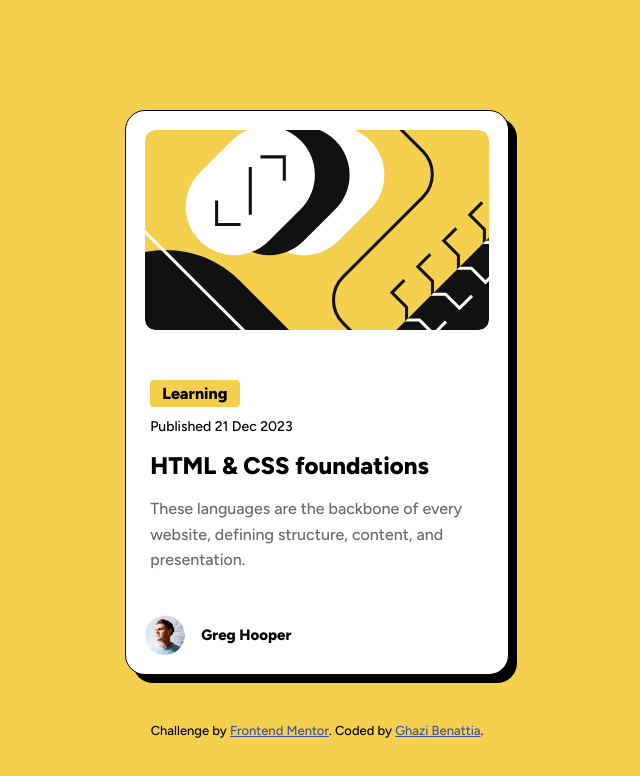
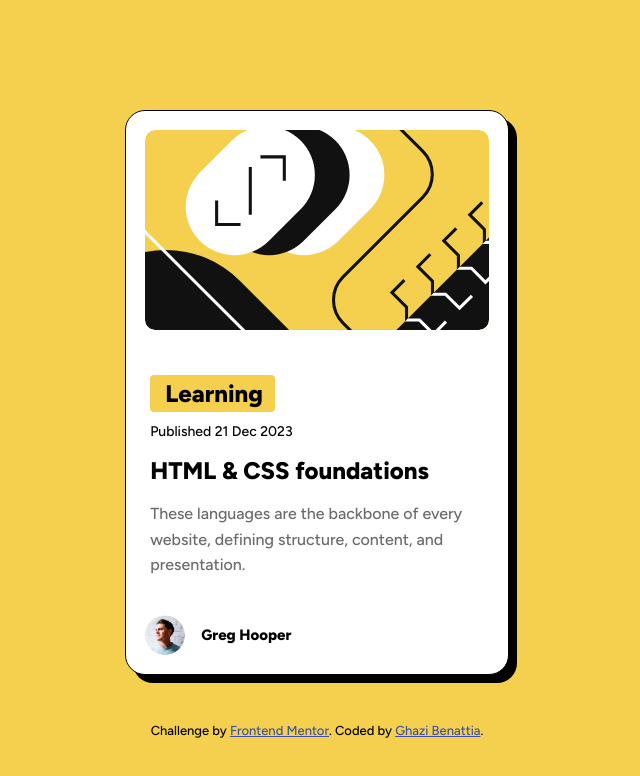
Before and after one commit to ghazibenattia/Blog-Preview-Card-Challenge-Solution, a plain HTML site: page index.html in a window 1280 px wide. Shown: the whole page, without its empty margins (323-963 px from the left). Drawn offline with Linux system fonts and the light colour scheme.

Commit message:
Did the necessary improvements

```diff
--- a/index.html
+++ b/index.html
@@ -14,7 +14,7 @@
 
 <body>
   <!-- Main content of the blog preview card -->
-  <section id="preview-card-container">
+  <main id="preview-card-container">
     <!-- Image container for the blog post -->
     <div class="preview-card-img">
       <!-- The SVG image representing the featured image of the blog post -->
@@ -25,7 +25,7 @@
     <div class="preview-card-text">
       <!-- Tag or category for the blog post -->
       <div class="yellow-bg">
-        <h4>Learning</h4>
+        <h2>Learning</h2>
       </div>
 
       <!-- Date when the blog post was published -->
@@ -33,7 +33,7 @@
 
       <!-- Link to the blog post title -->
       <a href="index.html">
-        <h2 class="blog-post-title">HTML & CSS foundations</h2>
+        <h1 class="blog-post-title">HTML & CSS foundations</h1>
       </a>
       <!-- Short preview of the blog post content -->
       <p class="preview-text">These languages are the backbone of every website, defining structure, content, and
@@ -45,9 +45,9 @@
       <!-- Image representing the author -->
       <img src="./assets/images/image-avatar.webp" alt="Blog Post Author Avatar">
       <!-- Name of the blog post author -->
-      <h4>Greg Hooper</h4>
+      <h3>Greg Hooper</h3>
     </div>
-  </section>
+  </main>
   <div class="attribution">
     Challenge by <a href="https://www.frontendmentor.io?ref=challenge" target="_blank">Frontend Mentor</a>.
     Coded by <a href="https://github.com/ghazibenattia">Ghazi Benattia</a>.
--- a/style.css
+++ b/style.css
@@ -92,14 +92,14 @@ body {
 }
 
 /* Styling for the yellow background label */
-.yellow-bg {
+.yellow-bg h2{
     background-color: hsl(47, 88%, 63%);
     /* Sets a yellow background color for the label */
-    padding: 4px 12px;
+    padding: 4px 15px;
     /* Adds padding inside the label */
     border-radius: 4px;
     /* Rounds the corners of the label */
-    width: 90px;
+    width: 7.8rem;
     /* Sets a fixed width for the label */
 }
 
@@ -123,7 +123,7 @@ a {
 
 /* Blog post title styling */
 .blog-post-title {
-    font-size: 24px;
+    font-size: 1.5rem;
     /* Sets the font size for the title */
     font-weight: 800;
     /* Makes the title bold */
@@ -178,7 +178,7 @@ a {
 }
 
 /* Styling for the author's name */
-.blog-post-avatar-container h4 {
+.blog-post-avatar-container h3 {
     margin-left: 1rem;
     /* Adds space between the avatar and the author's name */
     font-size: 15px;
```
